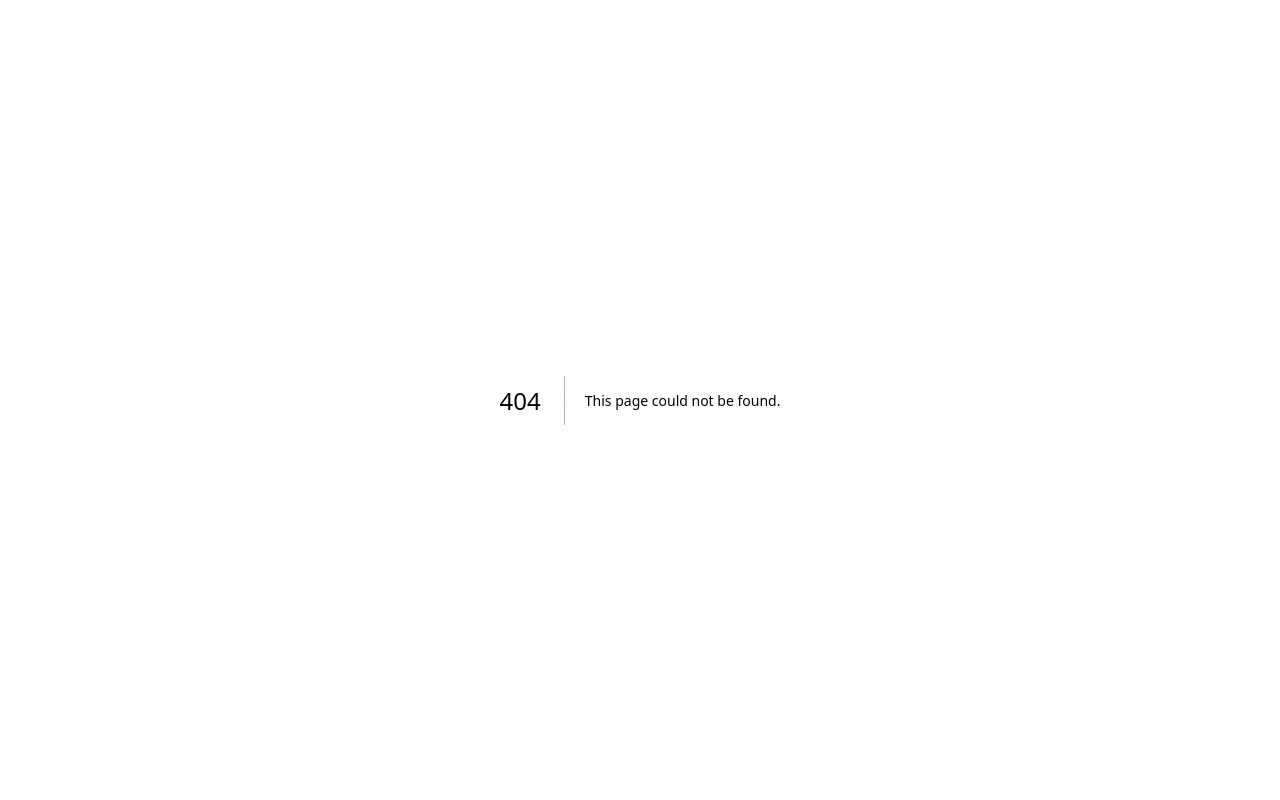
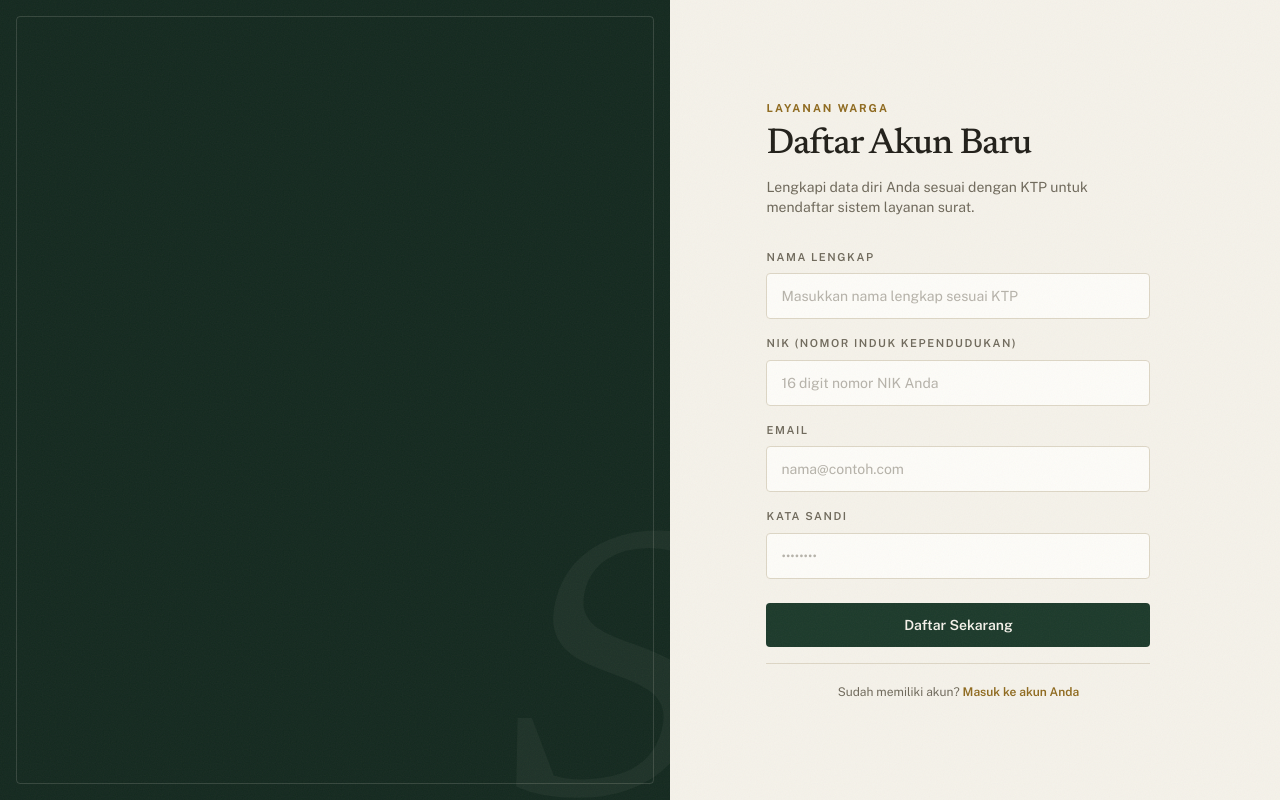
Before and after one commit to Dapaaaaaa/web-desa-sangkima, a Next.js app: page /register in a window 1280 px wide. Before the commit this address had no page. Built offline with nearby package versions, Linux system fonts and the light colour scheme.

Commit message:
style(register): Adding register page

```diff
--- /dev/null
+++ b/src/app/register/page.tsx
@@ -0,0 +1,233 @@
+"use client";
+
+import React, { useState } from "react";
+import { useRouter } from "next/navigation";
+import { useToast } from "@/hooks/useToast";
+
+export default function RegisterPage() {
+  const router = useRouter();
+  const [name, setName] = useState("");
+  const [nik, setNik] = useState("");
+  const [email, setEmail] = useState("");
+  const [password, setPassword] = useState("");
+  const [isLoading, setIsLoading] = useState(false);
+  const { toast } = useToast();
+
+  const handleSubmit = async (e: React.FormEvent<HTMLFormElement>) => {
+    e.preventDefault();
+    setIsLoading(true);
+
+    try {
+      const response = await fetch("/api/auth/register", {
+        method: "POST",
+        headers: { "Content-Type": "application/json" },
+        body: JSON.stringify({ name, nik, email, password }),
+      });
+
+      const data = await response.json();
+
+      if (!response.ok) {
+        // Logika menangkap error validasi berlapis (Zod / Express Validator) dari backend
+        if (response.status === 400 && data.errors) {
+          const firstField = Object.keys(data.errors)[0];
+          const firstMsg = data.errors[firstField]?.[0] ?? data.message;
+          throw new Error(firstMsg || "Data pendaftaran tidak valid");
+        }
+        throw new Error(data.message || "Gagal mendaftarkan akun Anda");
+      }
+
+      toast(
+        "Pendaftaran berhasil. Silahkan verifikasi kode OTP yang dikirimkan.",
+        "Akun Terdaftar",
+        "success",
+        4000,
+      );
+
+      // Dialihkan ke halaman verify-otp untuk menyelesaikan alur auth service timmu
+      setTimeout(() => {
+        router.push("/verify-otp");
+      }, 1500);
+    } catch (err: any) {
+      const msg = err?.message || "Gagal terhubung ke server";
+      toast(msg, "Gagal Daftar", "error", 5000);
+    } finally {
+      setIsLoading(false);
+    }
+  };
+
+  return (
+    <main className="h-screen grid lg:grid-cols-[1.1fr_1fr]">
+      {/* ---------- Panel institusional (kiri) ---------- */}
+      <section className="relative hidden lg:flex flex-col justify-between bg-pine-900 text-paper overflow-hidden px-14 py-12">
+        {/* bingkai dokumen */}
+        <div className="absolute inset-4 border border-paper/15 rounded-sm pointer-events-none" />
+        {/* monogram raksasa samar */}
+        <span
+          aria-hidden
+          className="absolute -bottom-24 -right-6 font-serif italic text-[24rem] leading-none text-paper/[0.045] select-none pointer-events-none"
+        >
+          S
+        </span>
+
+        <header className="relative rise-in">
+          <p className="overline-doc !text-paper/50">
+            Pemerintah Kabupaten Kutai Timur
+          </p>
+          <p className="text-[11px] font-semibold uppercase tracking-[0.18em] text-paper/50 mt-1">
+            Kecamatan Sangatta Selatan
+          </p>
+        </header>
+
+        <div className="relative rise-in" style={{ animationDelay: "120ms" }}>
+          {/* segel desa */}
+          <div className="relative w-16 h-16 rounded-full border border-paper/40 grid place-items-center mb-8">
+            <div className="absolute inset-[5px] rounded-full border border-paper/25" />
+            <span className="font-serif font-semibold text-xl tracking-tight">
+              DS
+            </span>
+          </div>
+
+          <h1 className="font-serif text-6xl font-medium tracking-tight leading-[1.05]">
+            E-Surat
+            <br />
+            <em className="text-paper/80">Desa Sangkima</em>
+          </h1>
+          <p className="mt-6 max-w-md text-sm leading-relaxed text-paper/65">
+            Layanan administrasi surat-menyurat resmi bagi warga — ajukan dari
+            rumah, pantau prosesnya, dan terima surat bertanda tangan dengan
+            kode verifikasi.
+          </p>
+        </div>
+
+        <footer
+          className="relative rise-in text-[11px] tracking-[0.08em] uppercase text-paper/40"
+          style={{ animationDelay: "240ms" }}
+        >
+          Jl. Poros Sangatta–Bontang · Desa Sangkima · Kalimantan Timur
+        </footer>
+      </section>
+
+      {/* ---------- Form pendaftaran (kanan) ---------- */}
+      <section className="flex flex-col justify-center px-6 py-6 sm:px-12 lg:px-16 xl:px-24 bg-paper h-full overflow-y-auto">
+        {/* kop ringkas untuk layar kecil */}
+        <header className="lg:hidden mb-10 rise-in">
+          <div className="flex items-center gap-3">
+            <div className="relative w-11 h-11 rounded-full border border-ink/40 grid place-items-center shrink-0">
+              <div className="absolute inset-[4px] rounded-full border border-ink/20" />
+              <span className="font-serif font-semibold text-sm">DS</span>
+            </div>
+            <div>
+              <p className="font-serif text-xl font-medium leading-tight">
+                E-Surat Desa Sangkima
+              </p>
+              <p className="text-[10px] uppercase tracking-[0.16em] text-inkmut">
+                Kab. Kutai Timur · Kec. Sangatta Selatan
+              </p>
+            </div>
+          </div>
+        </header>
+
+        <div className="w-full max-w-sm mx-auto lg:mx-0">
+          <p className="overline-doc rise-in">Layanan Warga</p>
+          <h2
+            className="font-serif text-4xl font-medium tracking-tight mt-2 rise-in"
+            style={{ animationDelay: "60ms" }}
+          >
+            Daftar Akun Baru
+          </h2>
+          <p
+            className="text-sm text-inkmut mt-3 mb-8 rise-in"
+            style={{ animationDelay: "120ms" }}
+          >
+            Lengkapi data diri Anda sesuai dengan KTP untuk mendaftar sistem layanan surat.
+          </p>
+
+          <form
+            onSubmit={handleSubmit}
+            className="flex flex-col gap-4 rise-in"
+            style={{ animationDelay: "180ms" }}
+          >
+            <div>
+              <label htmlFor="name" className="label-doc">
+                Nama Lengkap
+              </label>
+              <input
+                type="text"
+                id="name"
+                placeholder="Masukkan nama lengkap sesuai KTP"
+                value={name}
+                onChange={(e) => setName(e.target.value)}
+                required
+                className="input-doc"
+                autoComplete="name"
+              />
+            </div>
+
+            <div>
+              <label htmlFor="nik" className="label-doc">
+                NIK (Nomor Induk Kependudukan)
+              </label>
+              <input
+                type="text"
+                id="nik"
+                placeholder="16 digit nomor NIK Anda"
+                maxLength={16}
+                value={nik}
+                onChange={(e) => setNik(e.target.value)}
+                required
+                className="input-doc"
+                autoComplete="off"
+              />
+            </div>
+
+            <div>
+              <label htmlFor="email" className="label-doc">
+                Email
+              </label>
+              <input
+                type="email"
+                id="email"
+                placeholder="nama@contoh.com"
+                value={email}
+                onChange={(e) => setEmail(e.target.value)}
+                required
+                className="input-doc"
+                autoComplete="email"
+              />
+            </div>
+
+            <div>
+              <label htmlFor="password" className="label-doc">
+                Kata Sandi
+              </label>
+              <input
+                type="password"
+                id="password"
+                placeholder="••••••••"
+                value={password}
+                onChange={(e) => setPassword(e.target.value)}
+                required
+                className="input-doc"
+                autoComplete="new-password"
+              />
+            </div>
+
+            <button type="submit" disabled={isLoading} className="btn-primary mt-2">
+              {isLoading ? "Memproses..." : "Daftar Sekarang"}
+            </button>
+
+            <div className="border-t border-line pt-5 text-center text-xs text-inkmut">
+              Sudah memiliki akun?{" "}
+              <a
+                href="/"
+                className="font-semibold text-brass hover:underline underline-offset-2"
+              >
+                Masuk ke akun Anda
+              </a>
+            </div>
+          </form>
+        </div>
+      </section>
+    </main>
+  );
+}
```
